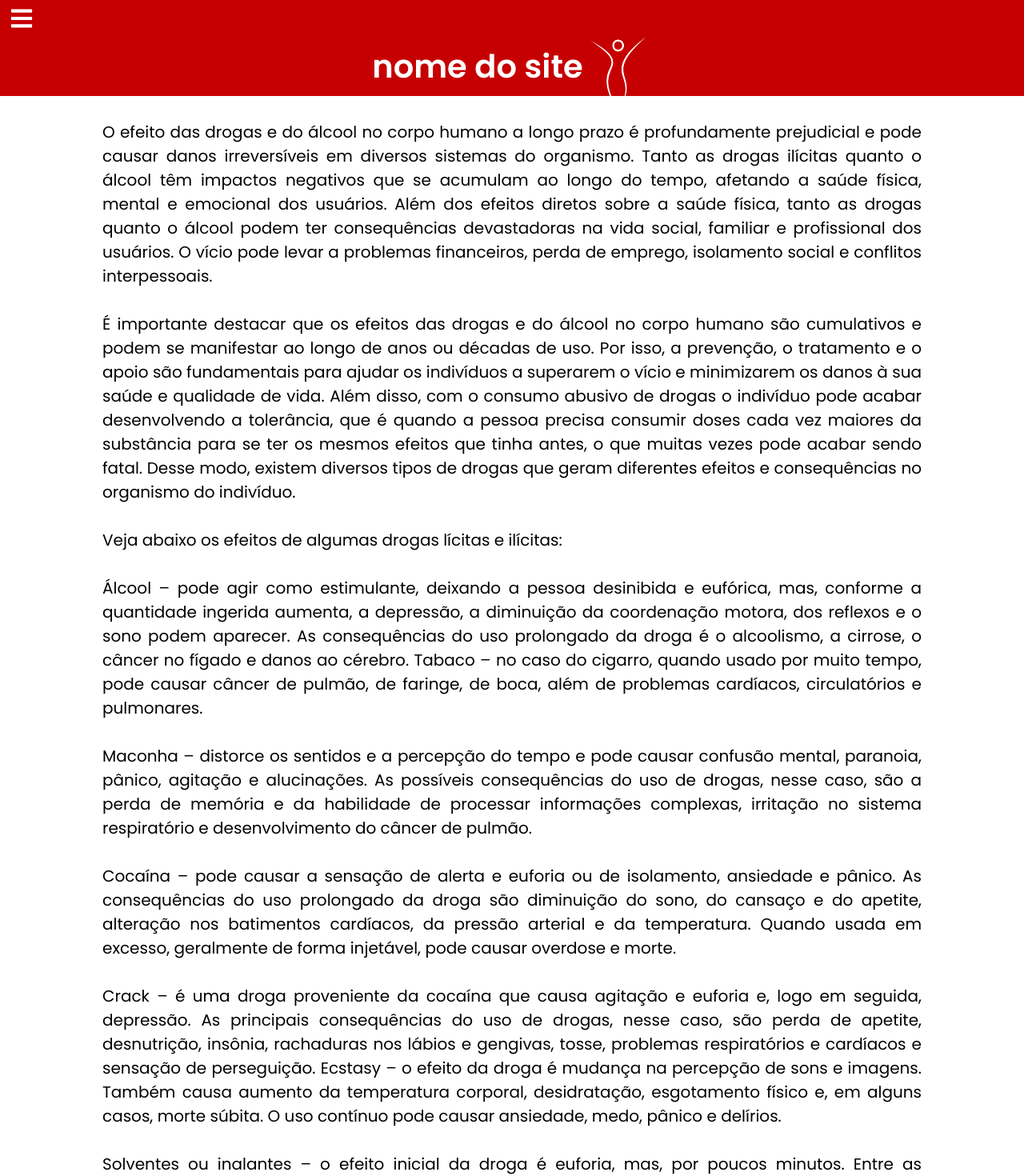
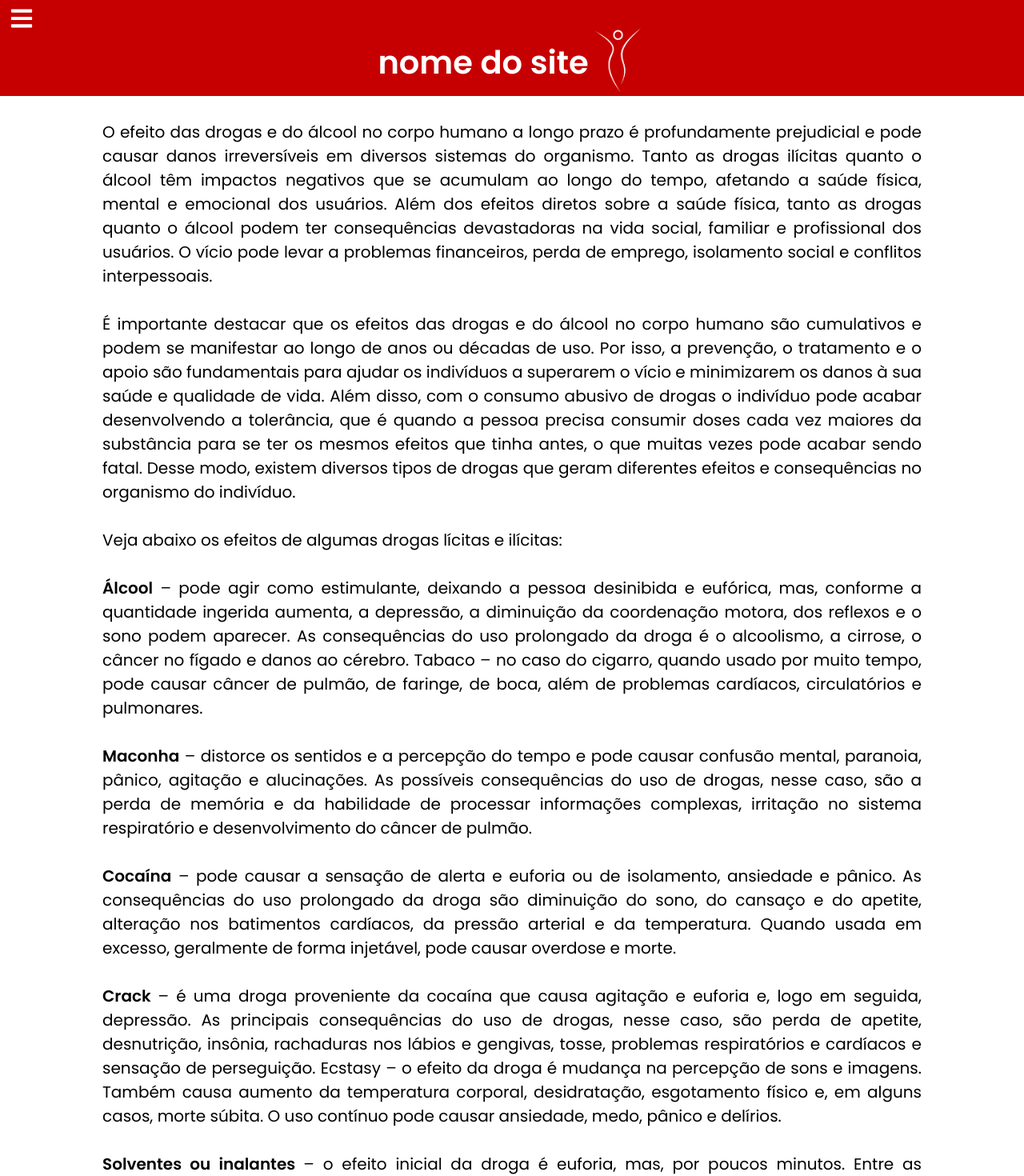
Before and after one commit to ymatzz/projeto-web-mobile, a Next.js app: page /curiosidades in a window 1280 px wide. Shown: the top 1470 px of the page at 80% size. Built offline with nearby package versions, Linux system fonts and the light colour scheme.

Commit message:
correção nas responsividade do header

```diff
--- a/src/app/curiosidades/page.jsx
+++ b/src/app/curiosidades/page.jsx
@@ -20,21 +20,21 @@ export default function Curiosidades() {
                 <span>Veja abaixo os efeitos de algumas drogas lícitas e ilícitas:</span>
             </Text>
             <Text>
-                <span>Álcool – pode agir como estimulante, deixando a pessoa desinibida e eufórica, mas, conforme a quantidade ingerida aumenta, a depressão, a diminuição da coordenação motora, dos reflexos e o sono podem aparecer. As consequências do uso prolongado da droga é o alcoolismo, a cirrose, o câncer no fígado e danos ao cérebro.
+                <span><span className="textoNegrito">Álcool</span> – pode agir como estimulante, deixando a pessoa desinibida e eufórica, mas, conforme a quantidade ingerida aumenta, a depressão, a diminuição da coordenação motora, dos reflexos e o sono podem aparecer. As consequências do uso prolongado da droga é o alcoolismo, a cirrose, o câncer no fígado e danos ao cérebro.
                     Tabaco – no caso do cigarro, quando usado por muito tempo, pode causar câncer de pulmão, de faringe, de boca, além de problemas cardíacos, circulatórios e pulmonares.</span>
             </Text>
             <Text>
-                <span>Maconha – distorce os sentidos e a percepção do tempo e pode causar confusão mental, paranoia, pânico, agitação e alucinações. As possíveis consequências do uso de drogas, nesse caso, são a perda de memória e da habilidade de processar informações complexas, irritação no sistema respiratório e desenvolvimento do câncer de pulmão.</span>
+                <span><span className="textoNegrito">Maconha</span> – distorce os sentidos e a percepção do tempo e pode causar confusão mental, paranoia, pânico, agitação e alucinações. As possíveis consequências do uso de drogas, nesse caso, são a perda de memória e da habilidade de processar informações complexas, irritação no sistema respiratório e desenvolvimento do câncer de pulmão.</span>
             </Text>
             <Text>
-                <span>Cocaína – pode causar a sensação de alerta e euforia ou de isolamento, ansiedade e pânico. As consequências do uso prolongado da droga são diminuição do sono, do cansaço e do apetite, alteração nos batimentos cardíacos, da pressão arterial e da temperatura. Quando usada em excesso, geralmente de forma injetável, pode causar overdose e morte.</span>
+                <span><span className="textoNegrito">Cocaína</span> – pode causar a sensação de alerta e euforia ou de isolamento, ansiedade e pânico. As consequências do uso prolongado da droga são diminuição do sono, do cansaço e do apetite, alteração nos batimentos cardíacos, da pressão arterial e da temperatura. Quando usada em excesso, geralmente de forma injetável, pode causar overdose e morte.</span>
             </Text>
             <Text>
-                <span>Crack – é uma droga proveniente da cocaína que causa agitação e euforia e, logo em seguida, depressão. As principais consequências do uso de drogas, nesse caso, são perda de apetite, desnutrição, insônia, rachaduras nos lábios e gengivas, tosse, problemas respiratórios e cardíacos e sensação de perseguição.
+                <span><span className="textoNegrito">Crack </span> – é uma droga proveniente da cocaína que causa agitação e euforia e, logo em seguida, depressão. As principais consequências do uso de drogas, nesse caso, são perda de apetite, desnutrição, insônia, rachaduras nos lábios e gengivas, tosse, problemas respiratórios e cardíacos e sensação de perseguição.
                     Ecstasy – o efeito da droga é mudança na percepção de sons e imagens. Também causa aumento da temperatura corporal, desidratação, esgotamento físico e, em alguns casos, morte súbita. O uso contínuo pode causar ansiedade, medo, pânico e delírios.</span>
             </Text>
             <Text>
-                <span>Solventes ou inalantes – o efeito inicial da droga é euforia, mas, por poucos minutos. Entre as consequências do uso prolongado da droga estão: danos aos fígados e rins, perda de peso, ferimentos no nariz e na boca ou, ainda, a morte súbita por inalação de solvente, morte por falência cardíaca, ou morte por sufocamento.</span>
+                <span><span className="textoNegrito">Solventes ou inalantes </span> – o efeito inicial da droga é euforia, mas, por poucos minutos. Entre as consequências do uso prolongado da droga estão: danos aos fígados e rins, perda de peso, ferimentos no nariz e na boca ou, ainda, a morte súbita por inalação de solvente, morte por falência cardíaca, ou morte por sufocamento.</span>
             </Text>
             </ContentContainer>
         </Container>
--- a/src/app/curiosidades/style.js
+++ b/src/app/curiosidades/style.js
@@ -23,6 +23,9 @@ export const Text = styled.div`
         font-family: 'Poppins', sans-serif;
         color: black;
     }
+    .textoNegrito{
+        font-weight: bold;
+    }
 `
 
 export const CardContainer = styled.div`
--- a/src/app/style.js
+++ b/src/app/style.js
@@ -14,6 +14,9 @@ export const CarrosselContainer = styled.div`
     background-size: cover;
     background-repeat: no-repeat;
     background-position: center;
+    @media screen and (min-width: 600px){
+        background-size: contain;
+    }
 `
 
 export const ContentCarrosselContainer = styled.div`
--- a/src/components/Header/style.js
+++ b/src/components/Header/style.js
@@ -4,7 +4,7 @@ import styled from 'styled-components';
 export const Container = styled.div`
     min-height: 25%;
     @media screen and (min-width: 600px){
-        min-height: 15%;
+        min-height: 120px;
     }
     width: 100%;
     display: flex;
@@ -28,7 +28,7 @@ export const ContentContainer = styled.div`
     flex-direction: column;
     gap: 35%;
     @media screen and (min-width: 600px){
-        gap: 0;
+        gap: 10px;
     }
     .icon {
         color: white;
@@ -48,7 +48,8 @@ export const ContentContainer = styled.div`
         object-fit: cover;
         margin-bottom: -30.5px;
         @media screen and (min-width: 600px){
-            height: 120px;
+            height: 100px;
+            margin-top: -20px;
         }
     }
 
@@ -56,7 +57,7 @@ export const ContentContainer = styled.div`
         display: flex;
         @media screen and (min-width: 600px){
             justify-content: center;
-            align-items: center;
+            align-items: start;
         }
         justify-content: flex-end;
         align-items: end;
```
